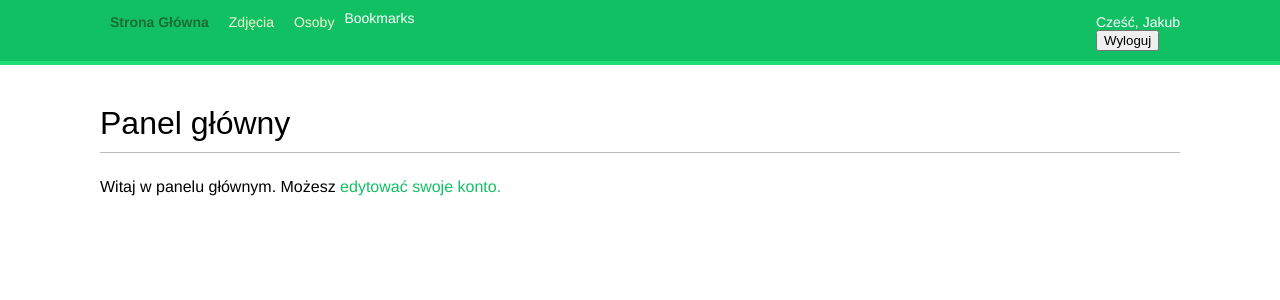
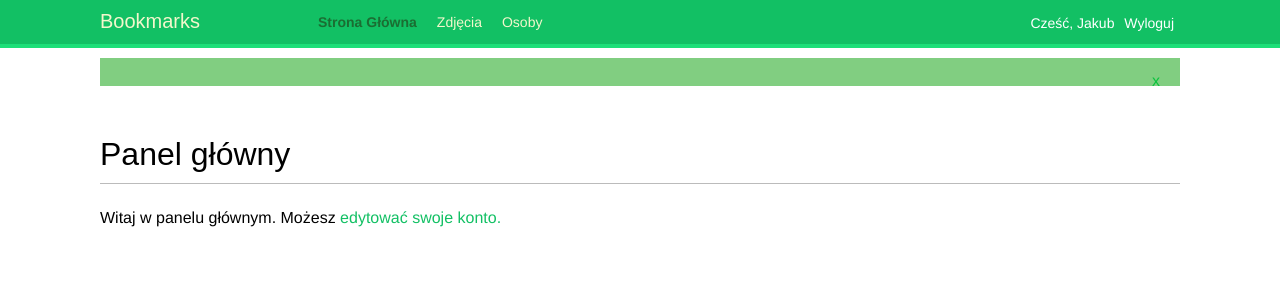
Before and after one commit to Jakub3Tp/Bookmarks, a Django app: page /account/ in a window 1280 px wide. Shown: the top 300 px of the page. Run offline with Django 5.2, Linux system fonts and the light colour scheme; a user stored in the database is signed in; one stand-in notice (Sample message) is shown; parts of the project's set-up code (start-up, migrations or seed data) failed here and were passed over; some web fonts are replaced.

Commit message:
Commit 07.11.2024

```diff
--- a/account/forms.py
+++ b/account/forms.py
@@ -31,3 +31,4 @@
     class Meta:
         model = Profile
         fields = ['date_of_birth','photo']
+        labels = {'date_of_birth': 'Data Urodzenia', 'photo': 'Zdjęcie'}
--- a/account/static/css/base.css
+++ b/account/static/css/base.css
@@ -275,3 +275,20 @@
     font-style:italic;
     color:#ccc;
 }
+
+.user form{
+    display: inline;
+}
+
+.user button{
+    background-color: inherit;
+    border: none;
+    color: inherit;
+    font-size: inherit;
+    font-family: inherit;
+    cursor: pointer;
+}
+
+.user button:hover{
+    background-color: rgba(255,255,250,0.5);
+}
--- a/account/templates/account/edit.html
+++ b/account/templates/account/edit.html
@@ -4,7 +4,7 @@
 
 {% block content %}
 	<h1>Edytuj swoje konto</h1>
-    <p>Wypełnij szy formularz aby edytować swoje konto</p>
+    <p>Wypełnij formularz aby edytować swoje konto</p>
     <form method="post" enctype="multipart/form-data">
         {{ user_form.as_p }}
         {{ profile_form.as_p }}
--- a/account/templates/base.html
+++ b/account/templates/base.html
@@ -8,7 +8,7 @@
 </head>
 <body>
     <header id="header">
-        <span>Bookmarks</span>
+        <span class="logo">Bookmarks</span>
         {% if request.user.is_authenticated %}
         <ul class="menu">
         <li {% if section == "dashboard" %}class="selected"{% endif %}>
@@ -36,6 +36,16 @@
         </span>
 
     </header>
+    {% if messages %}
+    <ul class="messages">
+        {% for message in messages %}
+            <li class="{{ message.tags }}">
+                <a href="#" class="close">x</a>
+            </li>
+            {% endfor %}
+    </ul>
+
+    {% endif %}
     <main id="content">
         {% block content %}
         {% endblock %}
--- a/account/views.py
+++ b/account/views.py
@@ -1,7 +1,13 @@
+from importlib.resources import files
+
+from wsgiref.util import request_uri
+
+from django.contrib import messages
 from django.contrib.auth import authenticate, login
 from django.contrib.auth.decorators import login_required
 from django.shortcuts import render
 from django.http import HttpResponse
+from django.template.context_processors import request
 from joblib.externals.cloudpickle import instance
 from joblib.parallel import method
 
@@ -51,9 +57,18 @@
 @login_required
 def edit(request):
     if request.method == "POST":
-        pass
+        user_form = UserEditForm(instance=request.user, data=request.POST)
+        profile_form = ProfileEditForm(instance=request.user.profile,
+                                       data=request.POST,
+                                       files=request.FILES)
+        if user_form.is_valid() and profile_form.is_valid():
+            user_form.save()
+            profile_form.save()
+            messages.success(request, 'Pomyślnie zaktualizowano konto')
+        else:
+            messages.error(request, "Nie udało się zaktualizować konta")
     else:
         user_form = UserEditForm(instance=request.user)
-        profile_name = ProfileEditForm(instance=request.user.profile)
+        profile_form = ProfileEditForm(instance=request.user.profile)
     return render(request,'account/edit.html',
-                  {'user_form':user_form,'profile_name':profile_name})
+                  {'user_form': user_form, 'profile_name': profile_form})
```
Also changed, not shown: db.sqlite3.
